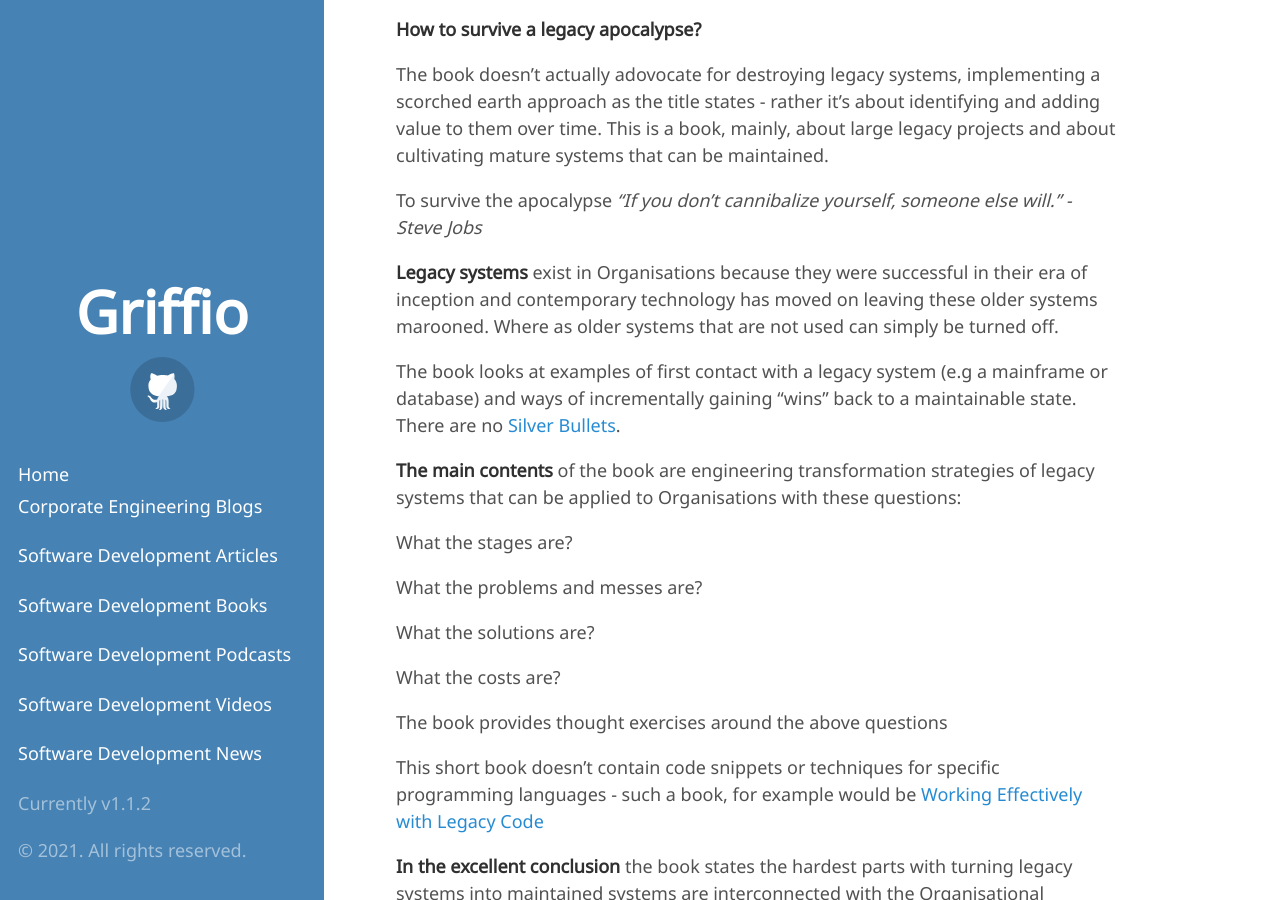
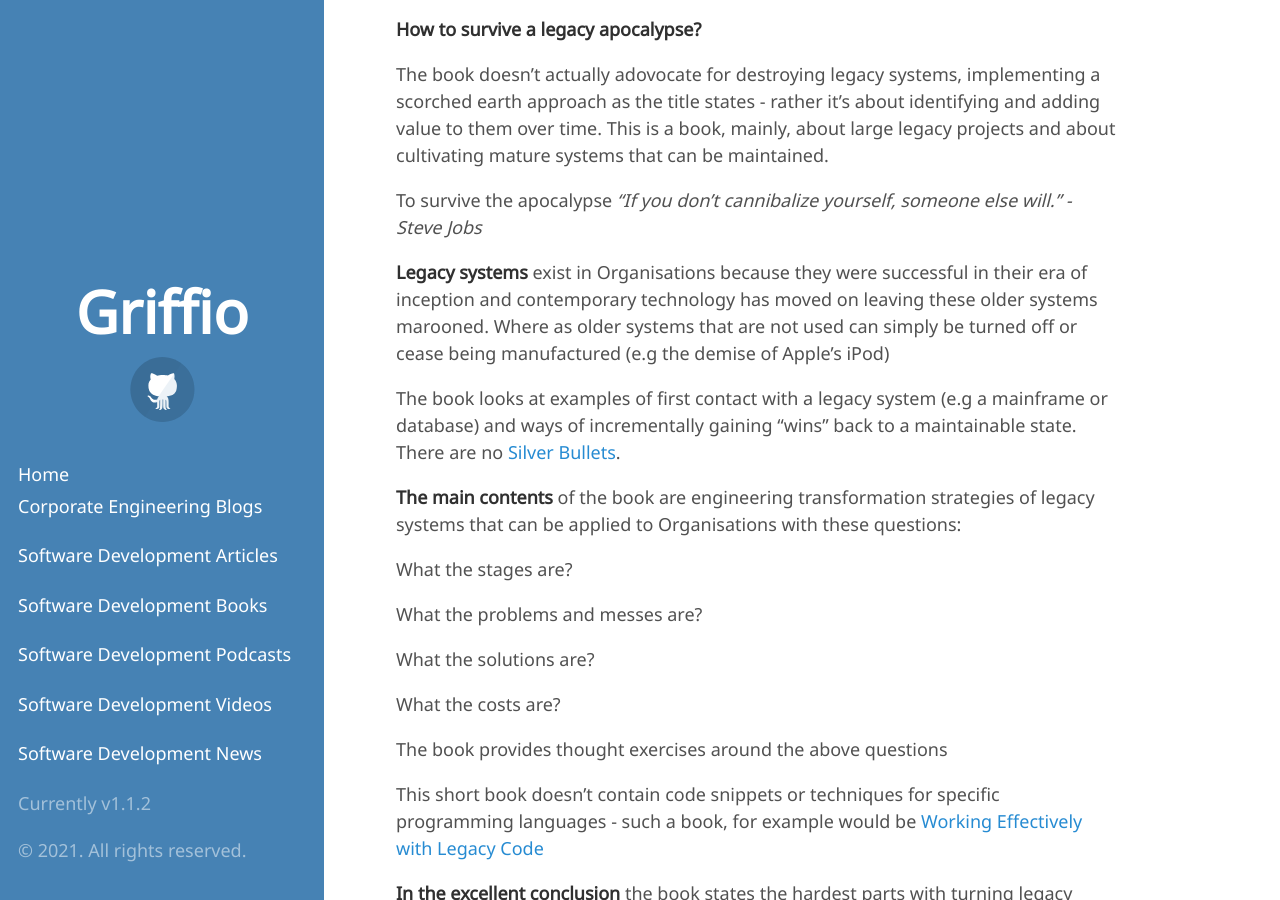
Before and after one commit to griffio/griffio.github.io, a Jekyll site: the page built from _posts/2021-07-14-Kill-It-With-Fire-Review.md, in a window 1280 px wide and 900 px high, scrolled down 1005 px. Built offline with Jekyll 4.4.1, drawn with Linux system fonts in a browser that asks for light colours; some web fonts are replaced.

Commit message:
Update 2021-07-14-Kill-It-With-Fire-Review.md

```diff
--- a/_posts/2021-07-14-Kill-It-With-Fire-Review.md
+++ b/_posts/2021-07-14-Kill-It-With-Fire-Review.md
@@ -29,7 +29,7 @@ The book doesn't actually adovocate for destroying legacy systems, implementing
 
 To survive the apocalypse *"If you don't cannibalize yourself, someone else will." - Steve Jobs*
 
-**Legacy systems** exist in Organisations because they were successful in their era of inception and contemporary technology has moved on leaving these older systems marooned. Where as older systems that are not used can simply be turned off.
+**Legacy systems** exist in Organisations because they were successful in their era of inception and contemporary technology has moved on leaving these older systems marooned. Where as older systems that are not used can simply be turned off or cease being manufactured (e.g the demise of Apple's iPod)
 
 The book looks at examples of first contact with a legacy system (e.g a mainframe or database) and ways of incrementally gaining "wins" back to a maintainable state. There are no [Silver Bullets](https://en.wikipedia.org/wiki/No_Silver_Bullet).
 
```
